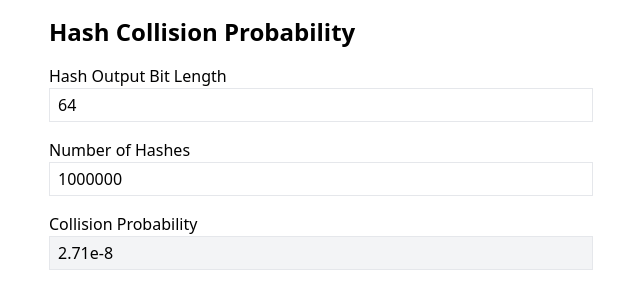
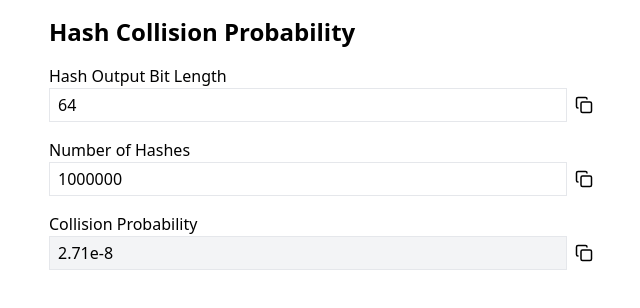
Before and after one commit to skrzypo987/hash-collision, a React (Vite) app: page / in a window 1280 px wide. Shown: the top 308 px of the page, without its empty margins (319-959 px from the left). Built offline with nearby package versions, Linux system fonts and the light colour scheme.

Commit message:
copy buttons

```diff
--- a/package.json
+++ b/package.json
@@ -7,6 +7,7 @@
     "preview": "vite preview"
   },
   "dependencies": {
+    "lucide-react": "^0.511.0",
     "react": "^18.2.0",
     "react-dom": "^18.2.0"
   },
--- a/src/HashCollisionCalculator.jsx
+++ b/src/HashCollisionCalculator.jsx
@@ -1,9 +1,11 @@
 import { useState, useEffect } from "react";
+import { Copy } from "lucide-react";
 
 export default function HashCollisionCalculator() {
   const [bitLengthInput, setBitLengthInput] = useState("64");
   const [numHashesInput, setNumHashesInput] = useState("1000000");
   const [probability, setProbability] = useState(null);
+  const [copiedField, setCopiedField] = useState(null);
 
   function calculateProbability(bits, n) {
     const bigN = BigInt(n);
@@ -49,12 +51,36 @@ export default function HashCollisionCalculator() {
     return parseFloat((p * 100).toFixed(6)) + "%";
   };
 
+  const copyToClipboard = (text, field) => {
+    navigator.clipboard.writeText(text);
+    setCopiedField(field);
+    setTimeout(() => setCopiedField(null), 1500);
+  };
+
+  const CopyButton = ({ value, field }) => (
+    <div className="relative">
+      <button
+        onClick={() => copyToClipboard(value, field)}
+        className="mb-4"
+        aria-label={`Copy ${field}`}
+      >
+        <Copy size={18} />
+      </button>
+      {copiedField === field && (
+        <span className="absolute -top-5 left-1/2 -translate-x-1/2 text-xs bg-white px-2 py-1 border rounded shadow">
+          Copied
+        </span>
+      )}
+    </div>
+  );
+
   return (
     <div className="p-4 max-w-xl mx-auto">
       <h1 className="text-2xl font-bold mb-4">Hash Collision Probability</h1>
 
       <div>
         <label>Hash Output Bit Length</label>
+        <div className="flex gap-2 items-center">
           <input
             className="block w-full border px-2 py-1 mb-4"
             type="text"
@@ -62,10 +88,13 @@ export default function HashCollisionCalculator() {
             value={bitLengthInput}
             onChange={(e) => handleNumericInput(e.target.value, setBitLengthInput)}
           />
+          <CopyButton value={bitLengthInput} field="bitLength" />
+        </div>
       </div>
 
       <div>
         <label>Number of Hashes</label>
+        <div className="flex gap-2 items-center">
           <input
             className="block w-full border px-2 py-1 mb-4"
             type="text"
@@ -73,17 +102,22 @@ export default function HashCollisionCalculator() {
             value={numHashesInput}
             onChange={(e) => handleNumericInput(e.target.value, setNumHashesInput)}
           />
+          <CopyButton value={numHashesInput} field="numHashes" />
+        </div>
       </div>
 
       {probability !== null && (
         <div>
           <label>Collision Probability</label>
+          <div className="flex gap-2 items-center">
             <input
               className="block w-full border px-2 py-1 mb-4 bg-gray-100"
               type="text"
               value={formatProbability(probability)}
               disabled
             />
+            <CopyButton value={formatProbability(probability)} field="probability" />
+          </div>
         </div>
       )}
     </div>
```
Also changed, not shown: 1 other file (tests, documents, lock files or other folders). Lines whose indentation alone changed are shown as unchanged.
